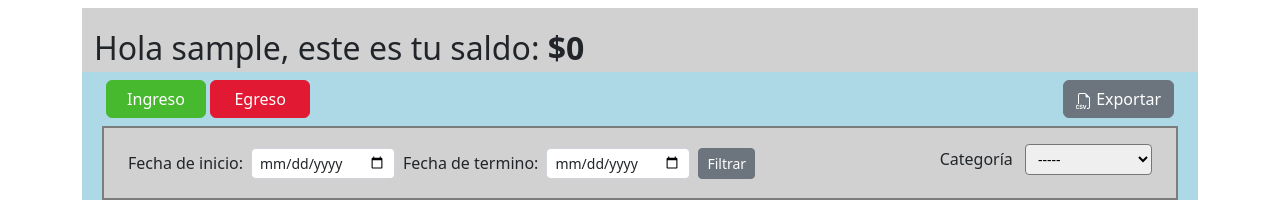
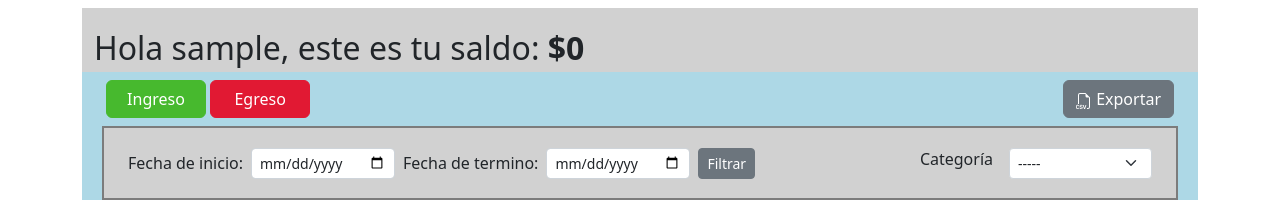
Before and after one commit to DCC-CC4401/2023-1-Grupo-27, a Django app: page /mainApp/ in a window 1280 px wide. Shown: the part 86-286 px from the top of the page. Run offline with Django 4.2, Linux system fonts and the light colour scheme; the visitor is signed in with stand-in values (Sample User, id 1); data comes from the database, SQL or seed files in the repository; data that the repository does not hold is empty.

Commit message:
refactor: Changes select input to use bootstrap.
Makes the input look like the others since now it uses bootstrap's style

Also made changes to position of elements in different screen sizes

```diff
--- a/FinanceManager/mainApp/templates/index.html
+++ b/FinanceManager/mainApp/templates/index.html
@@ -109,10 +109,16 @@
                             </form>
                         </div>
 
+                        <!-- Filtro categoria -->
                         <div class="col d-inline-flex justify-content-lg-end">
-                            <form method="get" action="">
-                                <label for="categoriaEscoger" class="form-label pe-2">Categoría</label>
-                                <select class="form-select-sm" aria-label="categoriaEscoger" id="categoriaEscoger" name="categoriaEscoger" onchange="this.form.submit()">
+                            <form method="get" action="" class="row g-2 align-items-center">
+                                <div class="col-auto">
+                                    <label for="categoriaEscoger" class="form-label col-lg-auto pe-2">
+                                        Categoría
+                                    </label>
+                                </div>
+                                <div class="col-lg-auto">
+                                    <select class="form-select form-select-sm" aria-label="categoriaEscoger" id="categoriaEscoger" name="categoriaEscoger" onchange="this.form.submit()">
                                         {% if filtercat == "" %}
                                         <option value="" selected>-----</option>
                                         {% else %}
@@ -133,9 +139,11 @@
                                         <option value="SinCat">Sin categoria</option>
                                         {% endif %}
                                     </select>
+                                </div>
                             </form>
                         </div>
                     </div>
+
                     <div class="row border border-dark border-1 py-2 main_background">
                         <div class="table-responsive-md">
                             <table class="table table-hover align-text-top">
```
Lines whose indentation alone changed are shown as unchanged.
